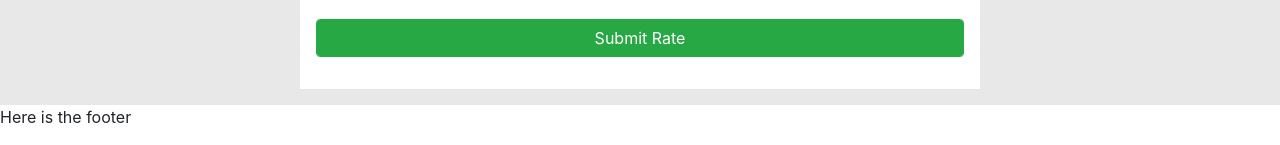
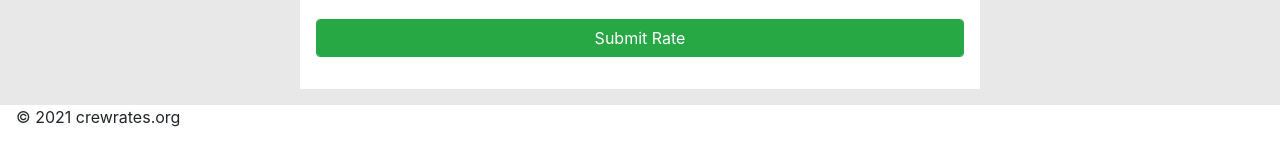
Before and after one commit to derthadams/crew-rates, a Django app: page /add-rate/ in a window 1280 px wide. Shown: the part 989-1134 px from the top of the page. Run offline with Django 3.2, Linux system fonts and the light colour scheme; some libraries are stand-ins or nearby versions.

Commit message:
Add copyright notice to footer

```diff
--- a/rates/templates/rates/base_global.html
+++ b/rates/templates/rates/base_global.html
@@ -52,7 +52,7 @@
 
 <!--Footer-->
 <footer>
-    <p>Here is the footer</p>
+    <p class="ml-3">&copy; 2021 crewrates.org</p>
 </footer>
 
 </body>
```
